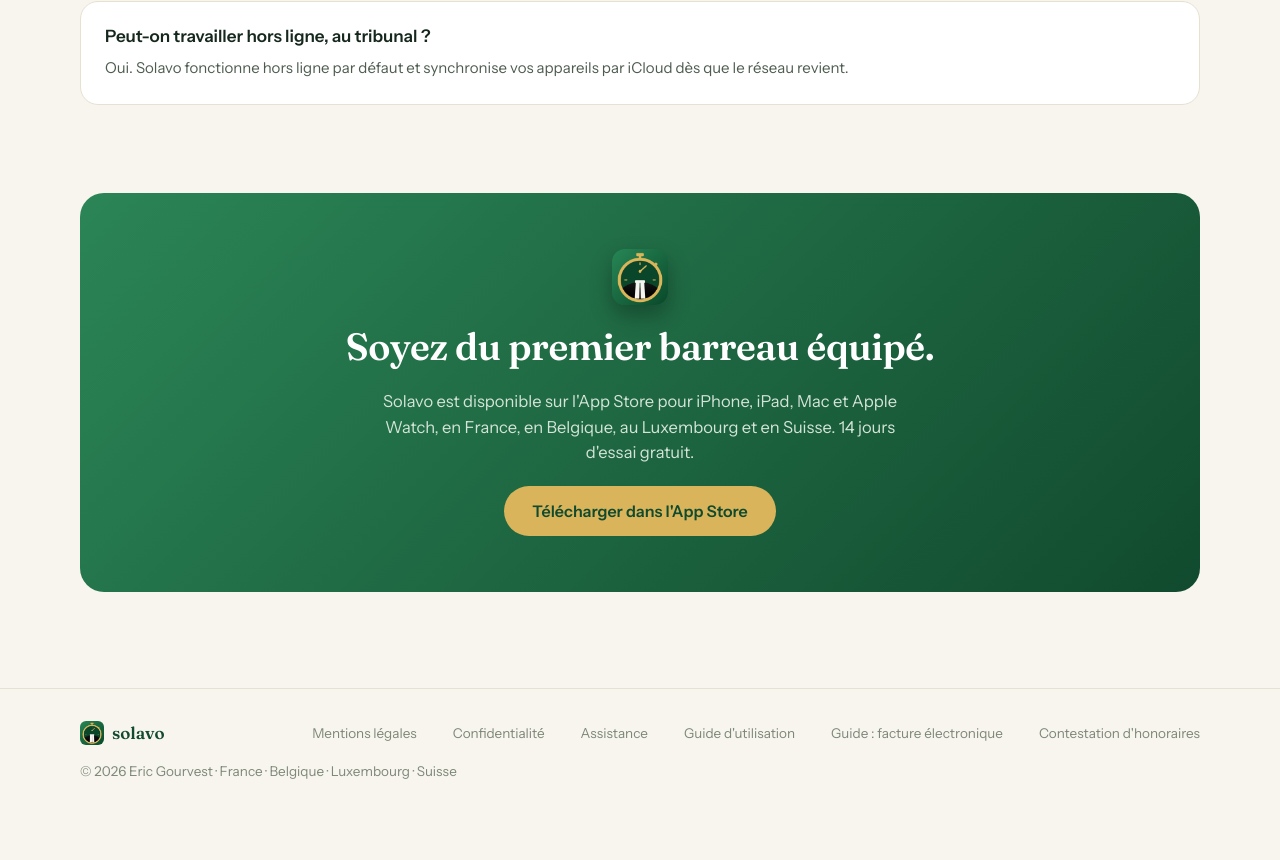
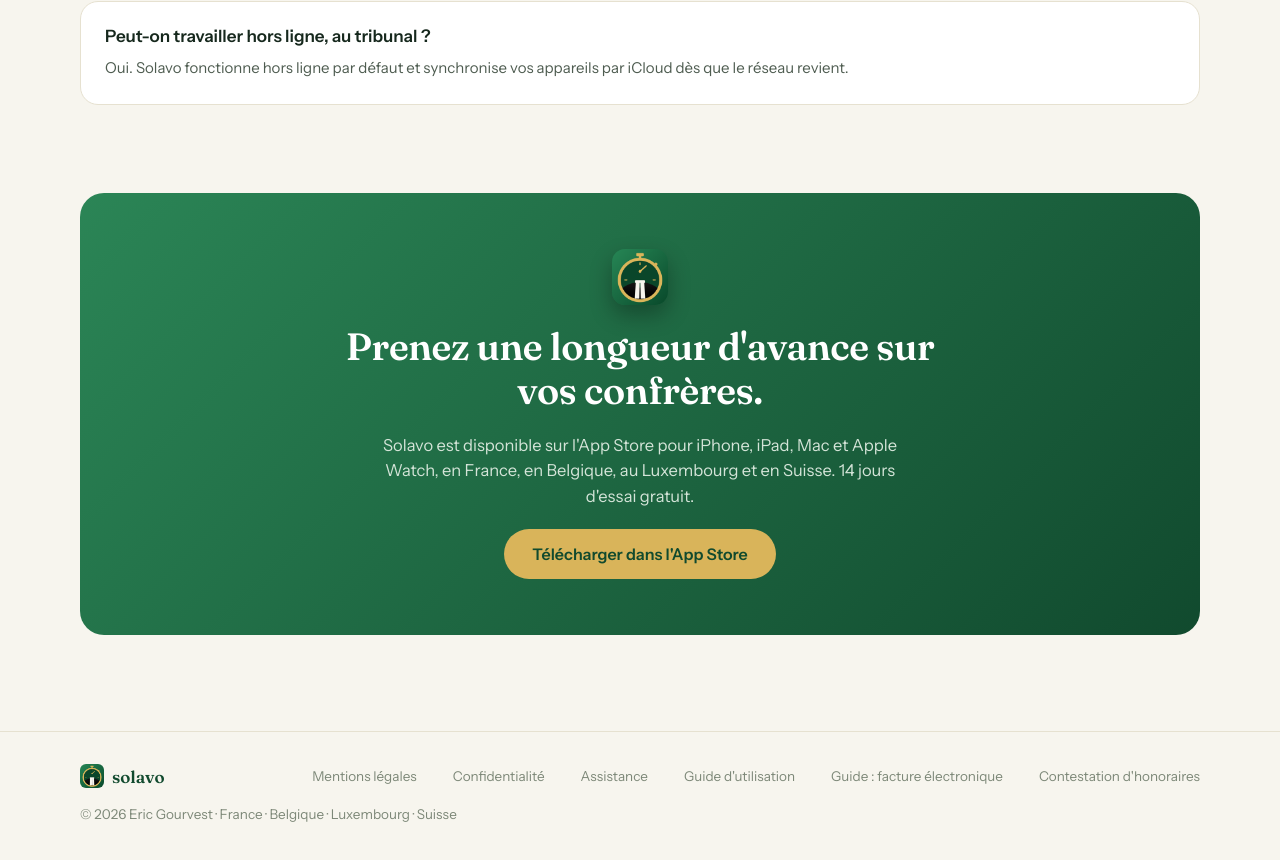
Before and after one commit to ericgourvest/solavo-site, a plain HTML site: page index.html in a window 1280 px wide. Shown: the part 6855-7715 px from the top of the page. Before the commit the page ends 7678 px from the top, so only its background shows below. Drawn offline with Linux system fonts and the light colour scheme.

Commit message:
Update heading text in index.html

```diff
--- a/index.html
+++ b/index.html
@@ -571,7 +571,7 @@ a:hover { color: #2B8556; }
   <div id="acces" style="box-sizing: border-box; width: 100%; padding: 0 24px 96px; display: flex; justify-content: center">
     <div style="width: 100%; max-width: 1120px; background: linear-gradient(135deg, #2B8556, #114A2E); border-radius: 24px; padding: 56px 40px; box-sizing: border-box; display: flex; flex-direction: column; align-items: center; gap: 20px; text-align: center">
       <img src="icone-180.png" alt="" style="width: 56px; height: 56px; border-radius: 13px; display: block; box-shadow: 0 10px 22px rgba(0,0,0,0.3)">
-      <h2 style="margin: 0; font-family: 'Fraunces', serif; font-weight: 600; font-size: 38px; letter-spacing: -0.01em; color: #FFF; max-width: 640px; line-height: 1.15">Soyez du premier barreau équipé.</h2>
+      <h2 style="margin: 0; font-family: 'Fraunces', serif; font-weight: 600; font-size: 38px; letter-spacing: -0.01em; color: #FFF; max-width: 640px; line-height: 1.15">Prenez une longueur d'avance sur vos confrères.</h2>
       <p style="margin: 0; font-size: 16.5px; line-height: 1.55; color: #D4E4D8; max-width: 540px">Solavo est disponible sur l'App Store pour iPhone, iPad, Mac et Apple Watch, en France, en Belgique, au Luxembourg et en Suisse. 14 jours d'essai gratuit.</p>
       <a href="https://apps.apple.com/fr/app/solavo/id6821729358" style="background: #D9B45A; color: #114A2E; border-radius: 999px; padding: 15px 28px; font-weight: 600; font-size: 16px">Télécharger dans l'App Store</a>
     </div>
```
